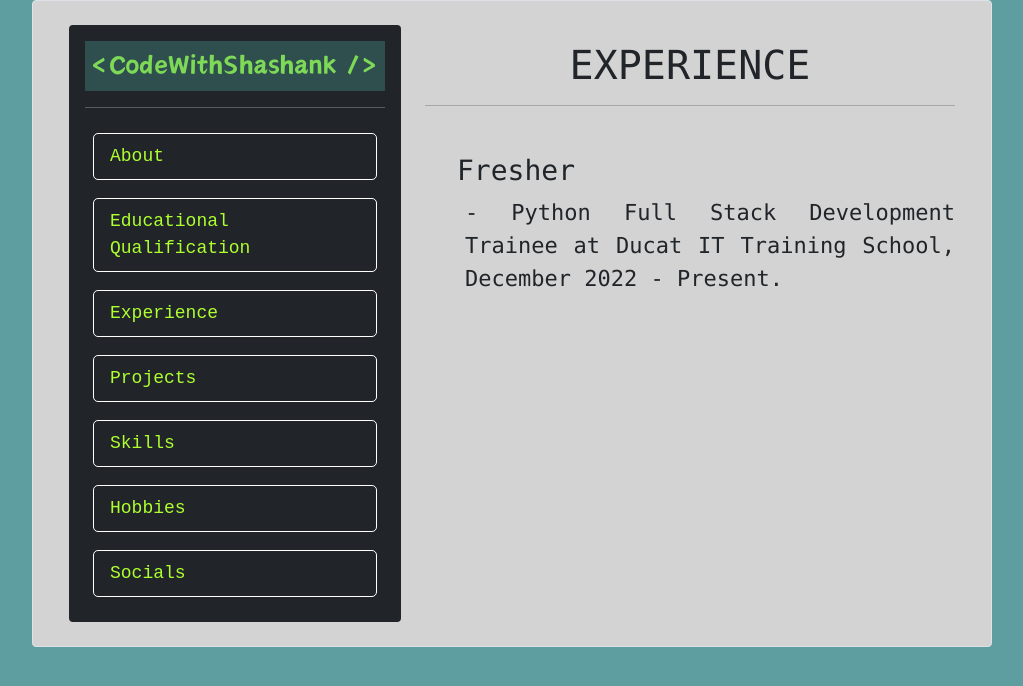
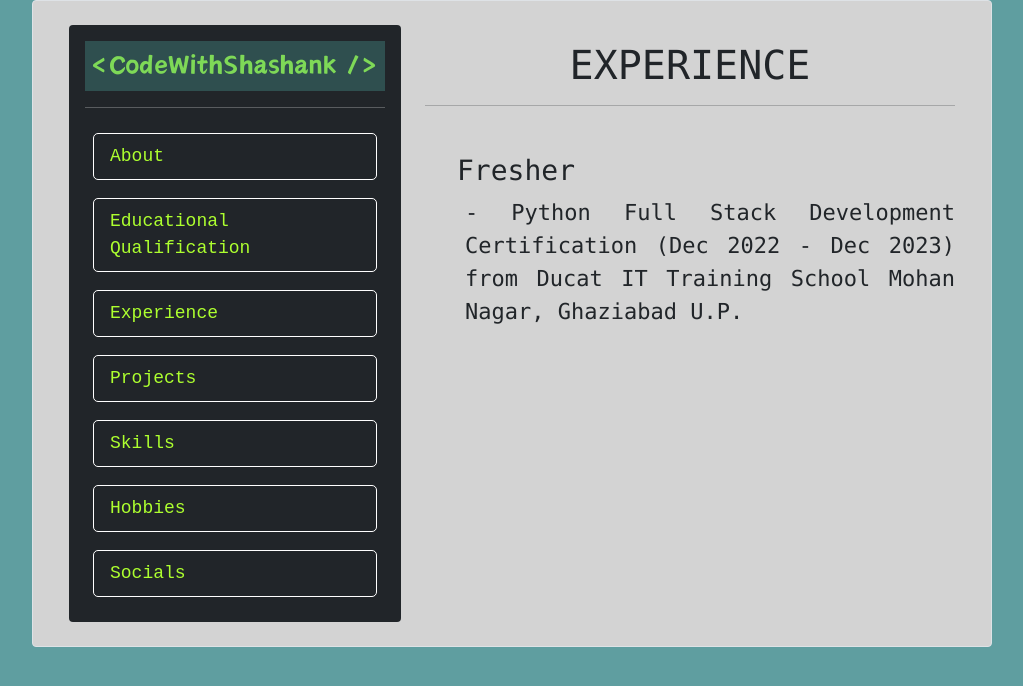
Before and after one commit to shashankgodiyal05/Portfolio, a React (Create React App) app: page /experience in a window 1280 px wide. Shown: the top 686 px of the page, without its empty margins (128-1151 px from the left). Built offline with nearby package versions, Linux system fonts and the light colour scheme.

Commit message:
Update Experience.js

```diff
--- a/src/pages/Experience.js
+++ b/src/pages/Experience.js
@@ -15,7 +15,7 @@ const Experience = () => {
 
                     <h3>Fresher</h3>
                     <p className="ne-5 ms-2 data-1">
-                        - Python Full Stack Development Trainee at Ducat IT Training School, December 2022 - Present.
+                        - Python Full Stack Development Certification (Dec 2022 - Dec 2023) from Ducat IT Training School Mohan Nagar, Ghaziabad U.P.
                     </p>
 
                 </li>
```
